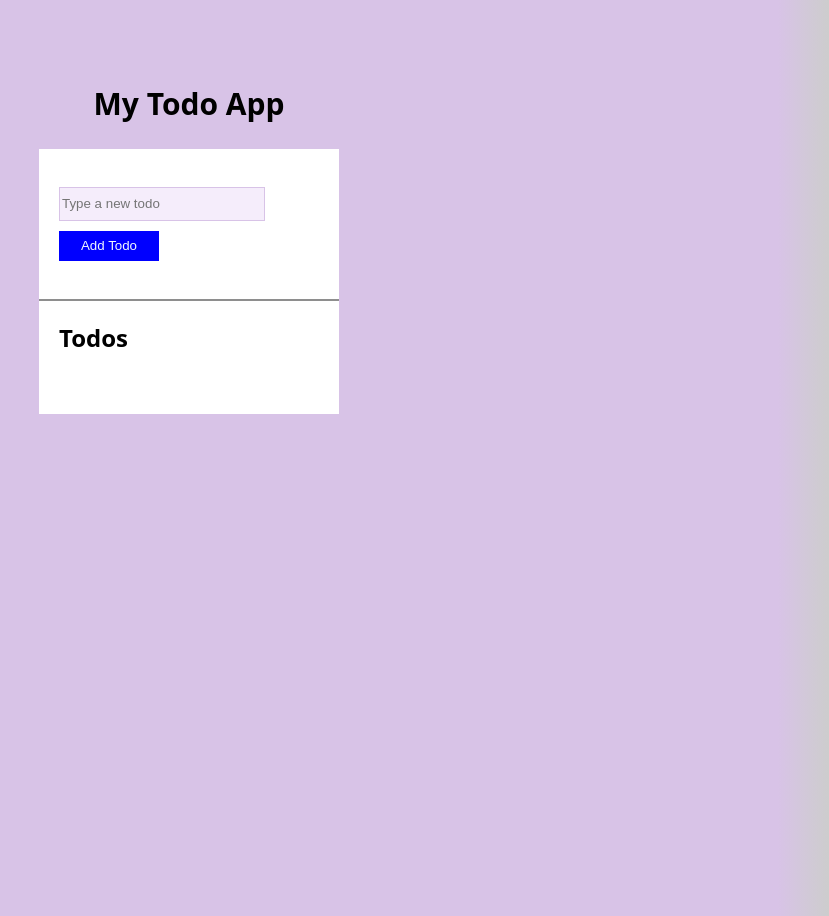
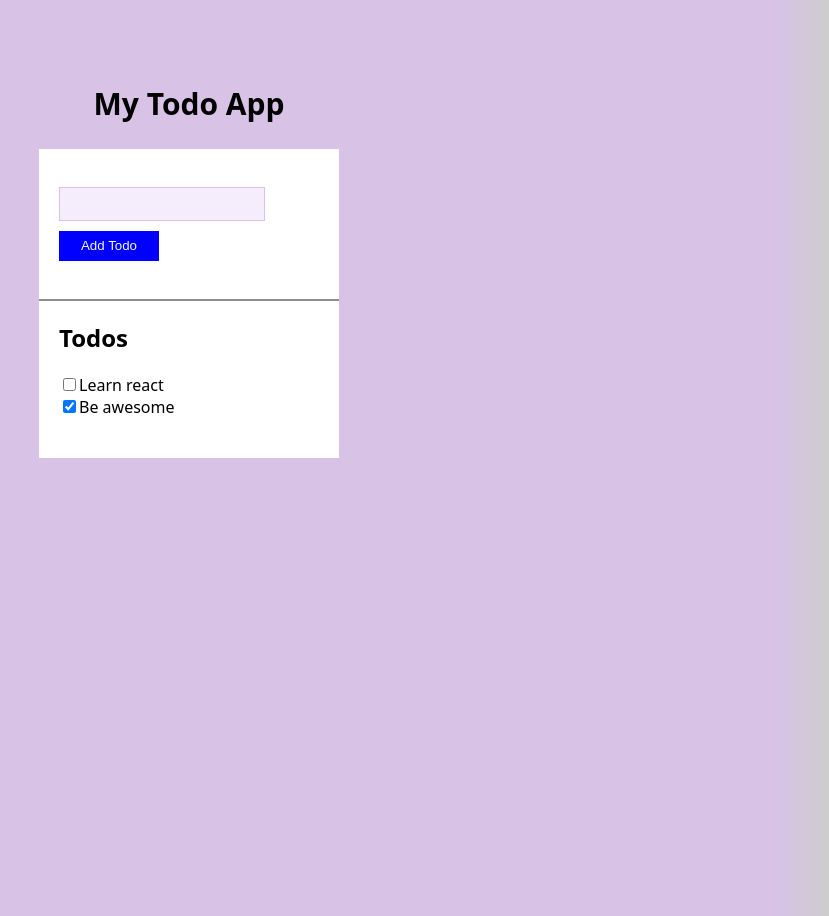
Before and after one commit to zack97/react-assignment, a React (Vite) app in the folder intro-react/: page / in a window 1280 px wide. Shown: the whole page, without its empty margins (451-1280 px from the left). Built offline with nearby package versions, Linux system fonts and the light colour scheme.

Commit message:
todo list original 2

```diff
--- a/intro-react/src/App.jsx
+++ b/intro-react/src/App.jsx
@@ -6,8 +6,13 @@ import { v4 as uuidv4 } from "uuid";
 const LSKEY = 1997;
 
 function App() {
-  const contentTodo = [];
+  const contentTodo = [
+    { id: uuidv4(), task: "Learn react", completed: false },
+    { id: uuidv4(), task: "Be awesome", completed: true },
+  ];
+
   const [todos, setTodos] = useState(contentTodo);
+
   useEffect(() => {
     const storedTodos = JSON.parse(
       window.localStorage.getItem(LSKEY + ".todos")
@@ -19,6 +24,7 @@ function App() {
 
   const addTodo = (newTodo) => {
     setTodos([...todos, { id: uuidv4(), task: newTodo, completed: false }]);
+    contentTodo.push({ id: uuidv4(), task: newTodo, completed: false });
   };
 
   useEffect(() => {
--- a/intro-react/src/components/TodoForm.jsx
+++ b/intro-react/src/components/TodoForm.jsx
@@ -1,7 +1,7 @@
 import React, { useState } from "react";
 
 function TodoForm({ onAddTodo }) {
-  const [todoText, setTodoText] = useState("");
+  const [todoText, setTodoText] = useState(" ");
 
   const handleInputChange = (event) => {
     setTodoText(event.target.value);
```
